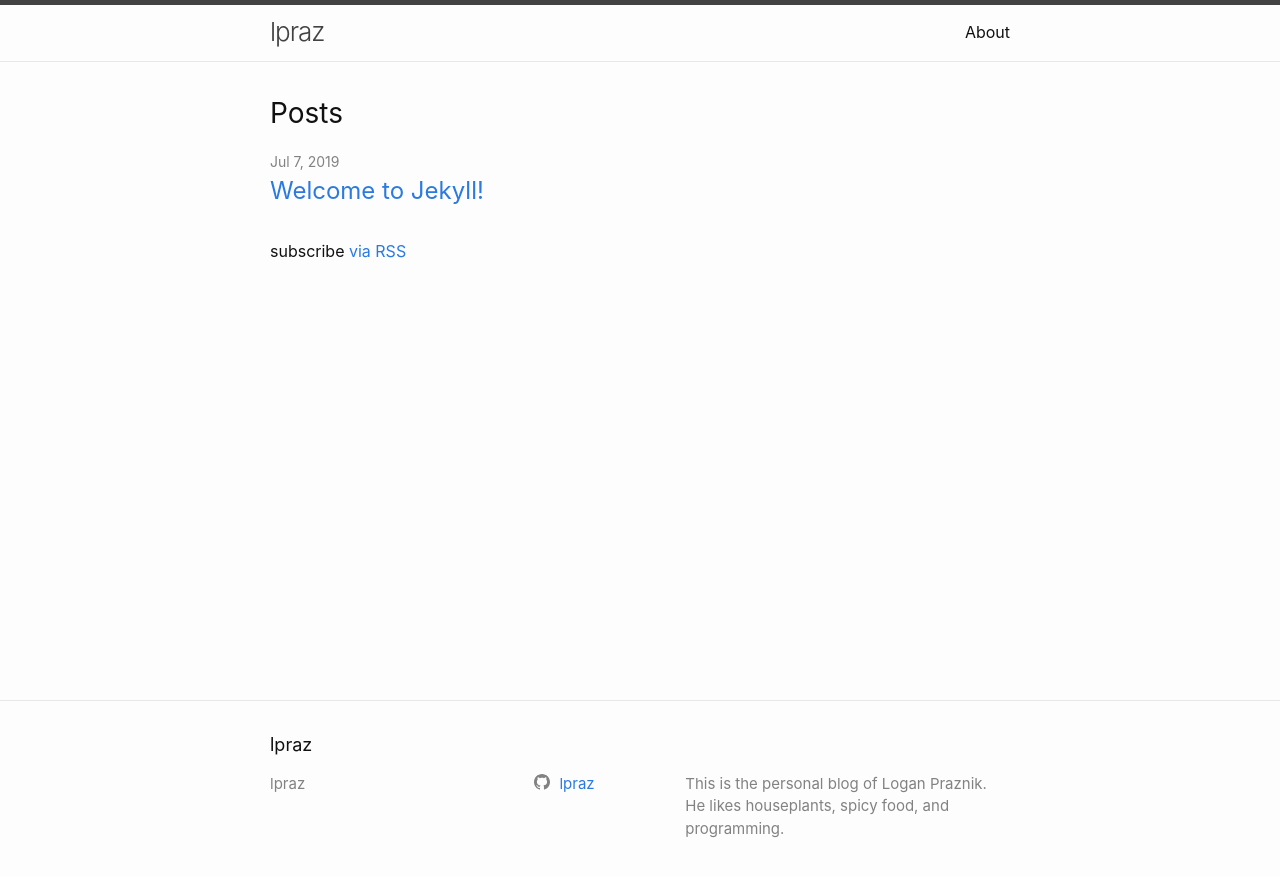
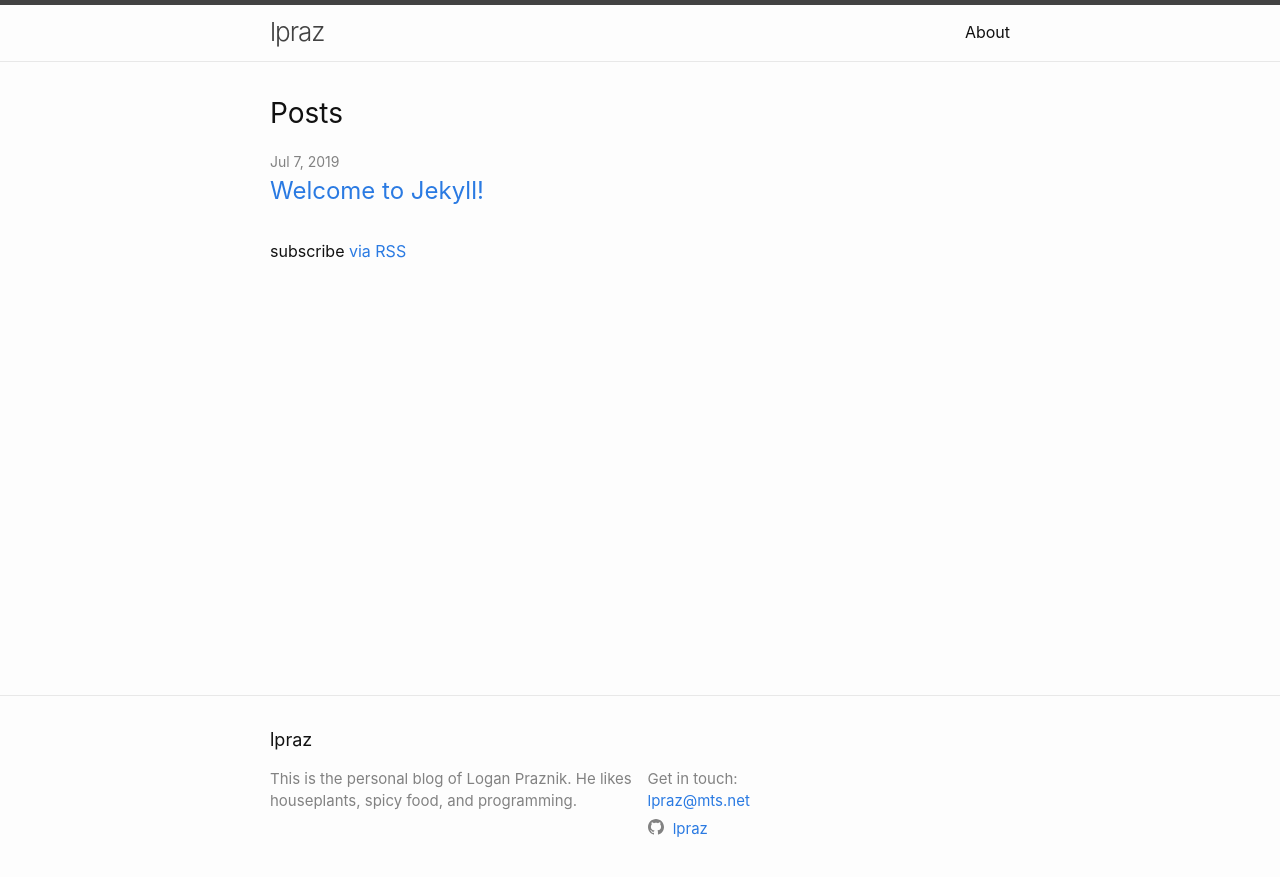
Before and after one commit to lpraz/lpraz.github.io, a Jekyll site: the page built from index.md, in a window 1280 px wide. Shown: the top 877 px of the page. Built offline with Jekyll 4.4.1, drawn with Linux system fonts in a browser that asks for light colours.

Commit message:
Modified footer

```diff
--- a/_config.yml
+++ b/_config.yml
@@ -14,7 +14,7 @@
 # You can create any custom variable you would like, and they will be accessible
 # in the templates via {{ site.myvariable }}.
 title: lpraz
-#email: your-email@example.com
+email: lpraz@mts.net
 description: >- # this means to ignore newlines until "baseurl:"
   This is the personal blog of Logan Praznik. He likes houseplants, spicy food,
   and programming.
--- a/_includes/footer.html
+++ b/_includes/footer.html
@@ -6,27 +6,13 @@
     <h2 class="footer-heading">{{ site.title | escape }}</h2>
 
     <div class="footer-col-wrapper">
-      <div class="footer-col footer-col-1">
-        <ul class="contact-list">
-          <li class="p-name">
-            {%- if site.author -%}
-              {{ site.author | escape }}
-            {%- else -%}
-              {{ site.title | escape }}
-            {%- endif -%}
-            </li>
-            {%- if site.email -%}
-            <li><a class="u-email" href="mailto:{{ site.email }}">{{ site.email }}</a></li>
-            {%- endif -%}
-        </ul>
+      <div class="footer-col">
+        <p>{{- site.description | escape -}}</p>
       </div>
 
-      <div class="footer-col footer-col-2">
+      <div class="footer-col">
+        Get in touch:
         {%- include social.html -%}
-      </div>
-
-      <div class="footer-col footer-col-3">
-        <p>{{- site.description | escape -}}</p>
       </div>
     </div>
 
--- a/_includes/social.html
+++ b/_includes/social.html
@@ -1,4 +1,5 @@
 <ul class="social-media-list">
+  {%- if site.email -%}<li><a href="mailto:{{ site.email }}">{{ site.email }}</a></li>{%- endif -%}
   {%- if site.dribbble_username -%}<li><a href="https://dribbble.com/{{ site.dribbble_username| cgi_escape | escape }}"><svg class="svg-icon"><use xlink:href="{{ '/assets/minima-social-icons.svg#dribbble' | relative_url }}"></use></svg> <span class="username">{{ site.dribbble_username| escape }}</span></a></li>{%- endif -%}
   {%- if site.facebook_username -%}<li><a href="https://www.facebook.com/{{ site.facebook_username| cgi_escape | escape }}"><svg class="svg-icon"><use xlink:href="{{ '/assets/minima-social-icons.svg#facebook' | relative_url }}"></use></svg> <span class="username">{{ site.facebook_username| escape }}</span></a></li>{%- endif -%}
   {%- if site.flickr_username -%}<li><a href="https://www.flickr.com/photos/{{ site.flickr_username| cgi_escape | escape }}"><svg class="svg-icon"><use xlink:href="{{ '/assets/minima-social-icons.svg#flickr' | relative_url }}"></use></svg> <span class="username">{{ site.flickr_username| escape }}</span></a></li>{%- endif -%}
--- a/_sass/minima/_layout.scss
+++ b/_sass/minima/_layout.scss
@@ -132,34 +132,8 @@
   float: left;
   margin-bottom: $spacing-unit / 2;
   padding-left: $spacing-unit / 2;
-}
-
-.footer-col-1 {
-  width: -webkit-calc(35% - (#{$spacing-unit} / 2));
-  width:         calc(35% - (#{$spacing-unit} / 2));
-}
-
-.footer-col-2 {
-  width: -webkit-calc(20% - (#{$spacing-unit} / 2));
-  width:         calc(20% - (#{$spacing-unit} / 2));
-}
-
-.footer-col-3 {
-  width: -webkit-calc(45% - (#{$spacing-unit} / 2));
-  width:         calc(45% - (#{$spacing-unit} / 2));
-}
-
-@include media-query($on-laptop) {
-  .footer-col-1,
-  .footer-col-2 {
-    width: -webkit-calc(50% - (#{$spacing-unit} / 2));
-    width:         calc(50% - (#{$spacing-unit} / 2));
-  }
-
-  .footer-col-3 {
-    width: -webkit-calc(100% - (#{$spacing-unit} / 2));
-    width:         calc(100% - (#{$spacing-unit} / 2));
-  }
+  width: -webkit-calc(50% - (#{$spacing-unit} / 2));
+  width:         calc(50% - (#{$spacing-unit} / 2));
 }
 
 @include media-query($on-palm) {
```
Also changed, not shown: _includes/icon-github.svg (deleted), _includes/icon-twitter.svg (deleted).
